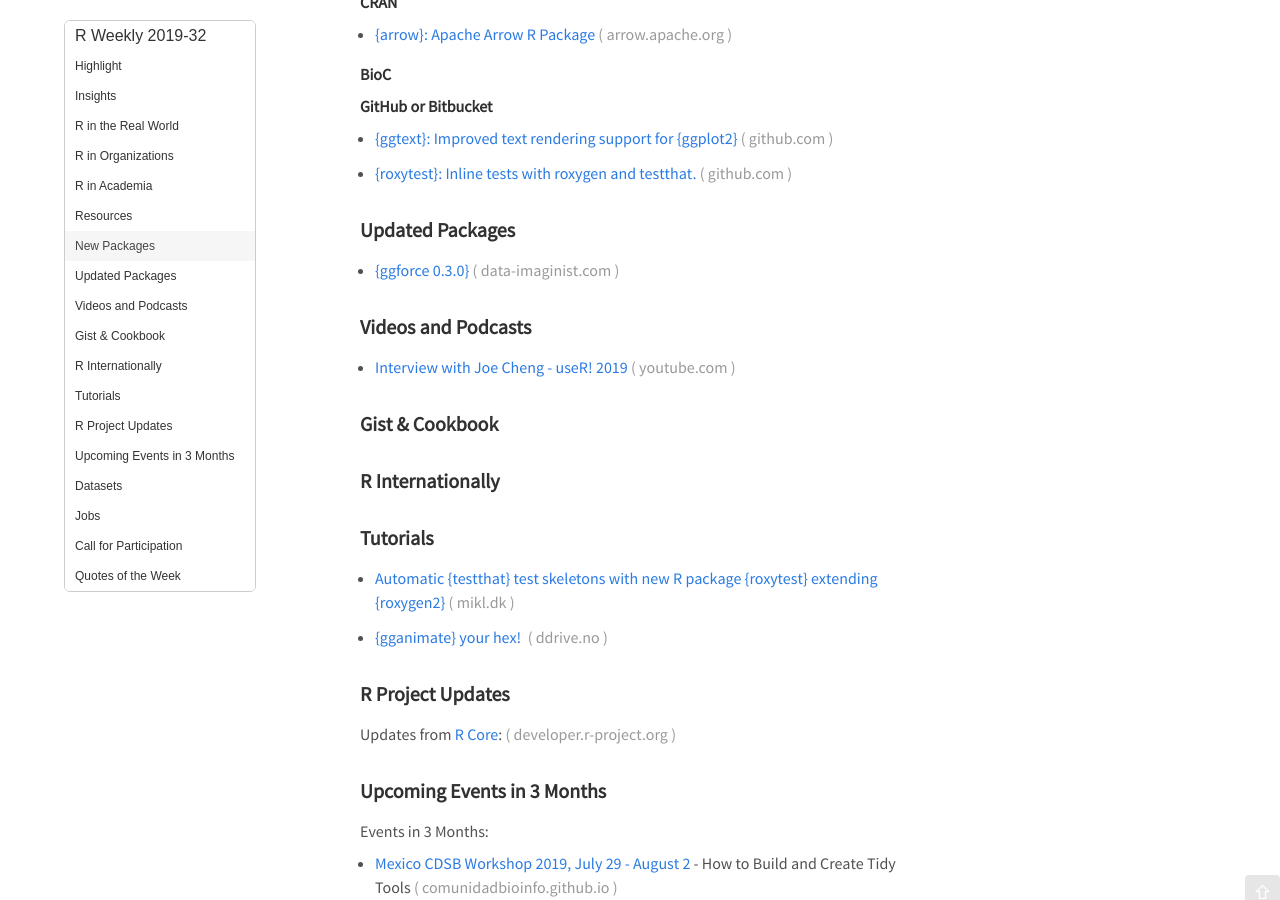
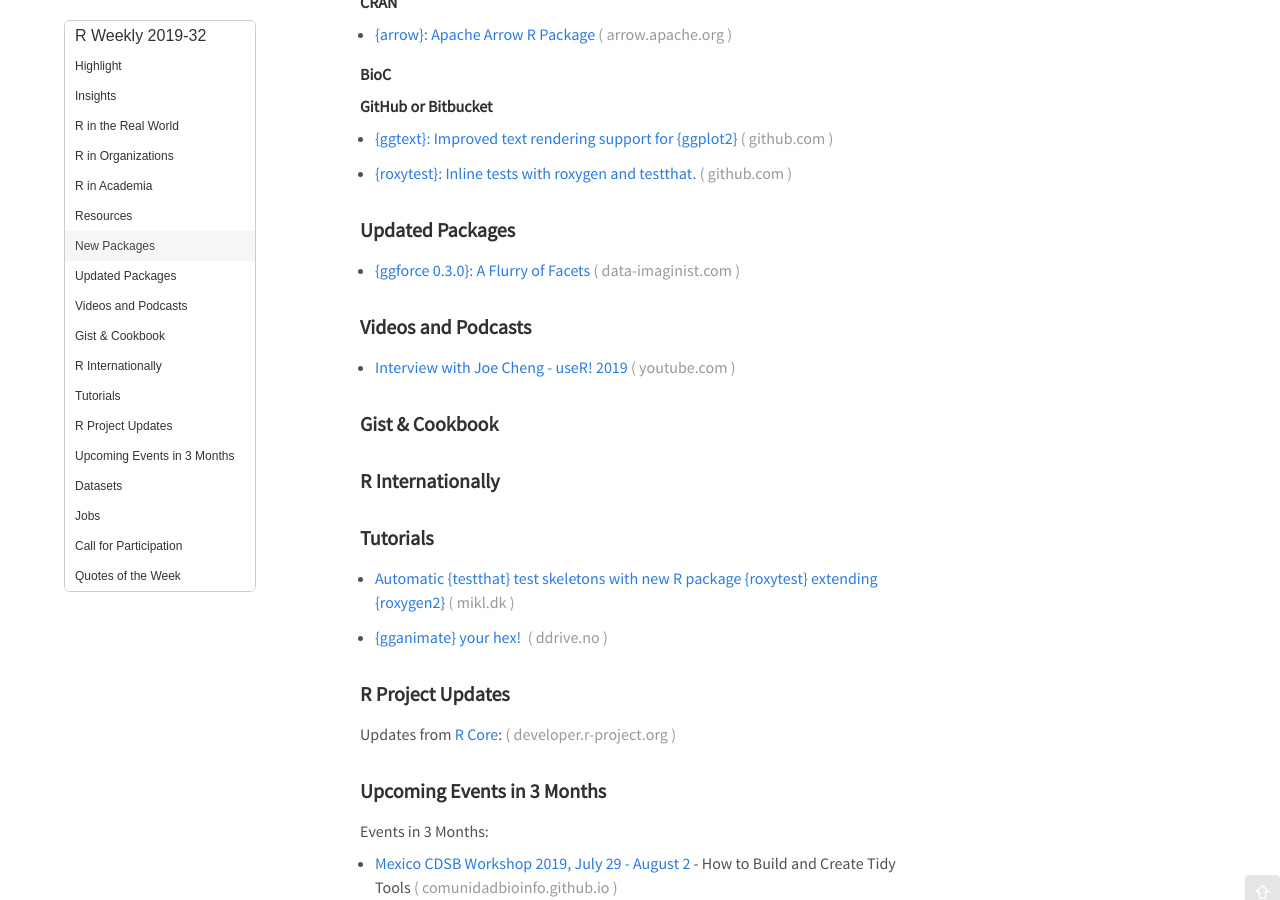
Before and after one commit to rweekly/rweekly.org, a Jekyll site: the page built from draft.md, in a window 1280 px wide and 900 px high, scrolled down 661 px. Built offline with Jekyll 4.4.1, drawn with Linux system fonts in a browser that asks for light colours; emoji names are drawn with the system emoji font; comment, search, counter and statistics services are not loaded.

Commit message:
Update draft.md

```diff
--- a/draft.md
+++ b/draft.md
@@ -51,7 +51,7 @@
 
 ### Updated Packages
 
-+ [{ggforce 0.3.0}](https://www.data-imaginist.com/2019/a-flurry-of-facets/)
++ [{ggforce 0.3.0}: A Flurry of Facets](https://www.data-imaginist.com/2019/a-flurry-of-facets/)
 
 ###  Videos and Podcasts
 
```
